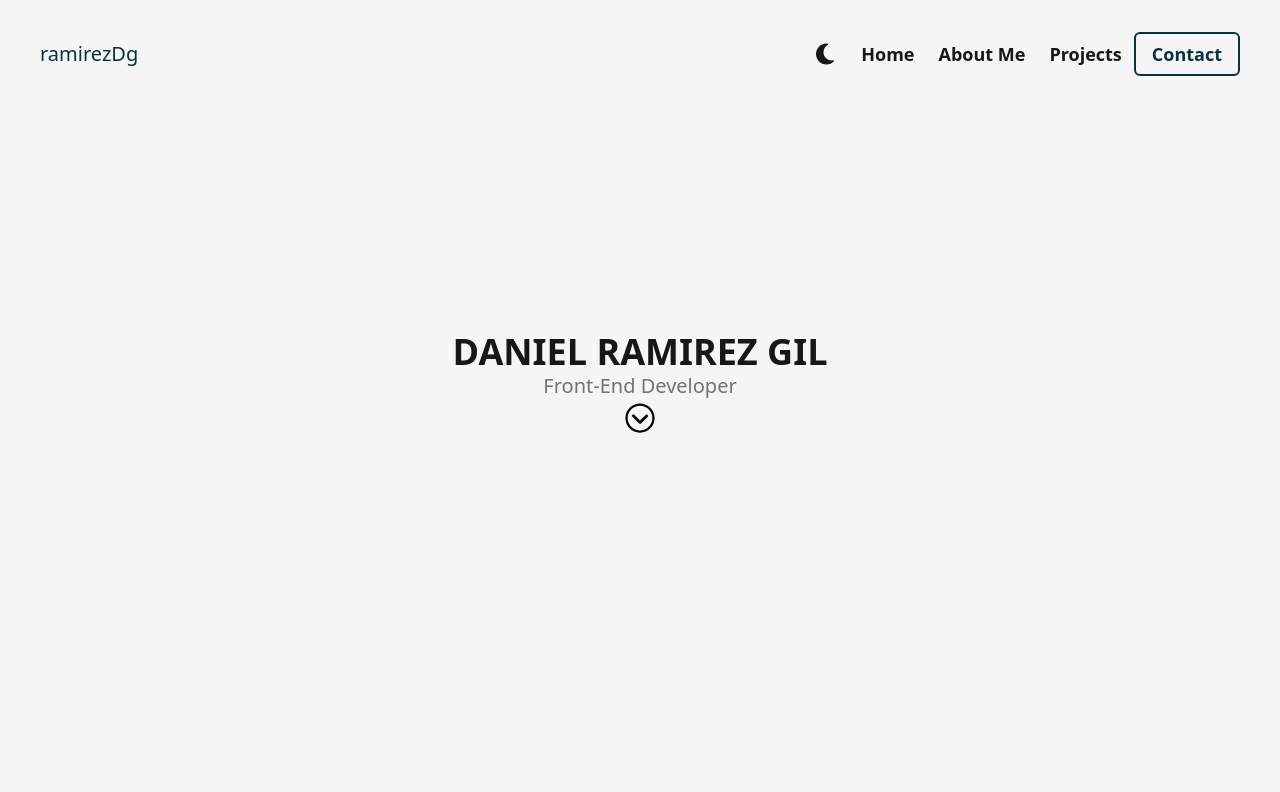
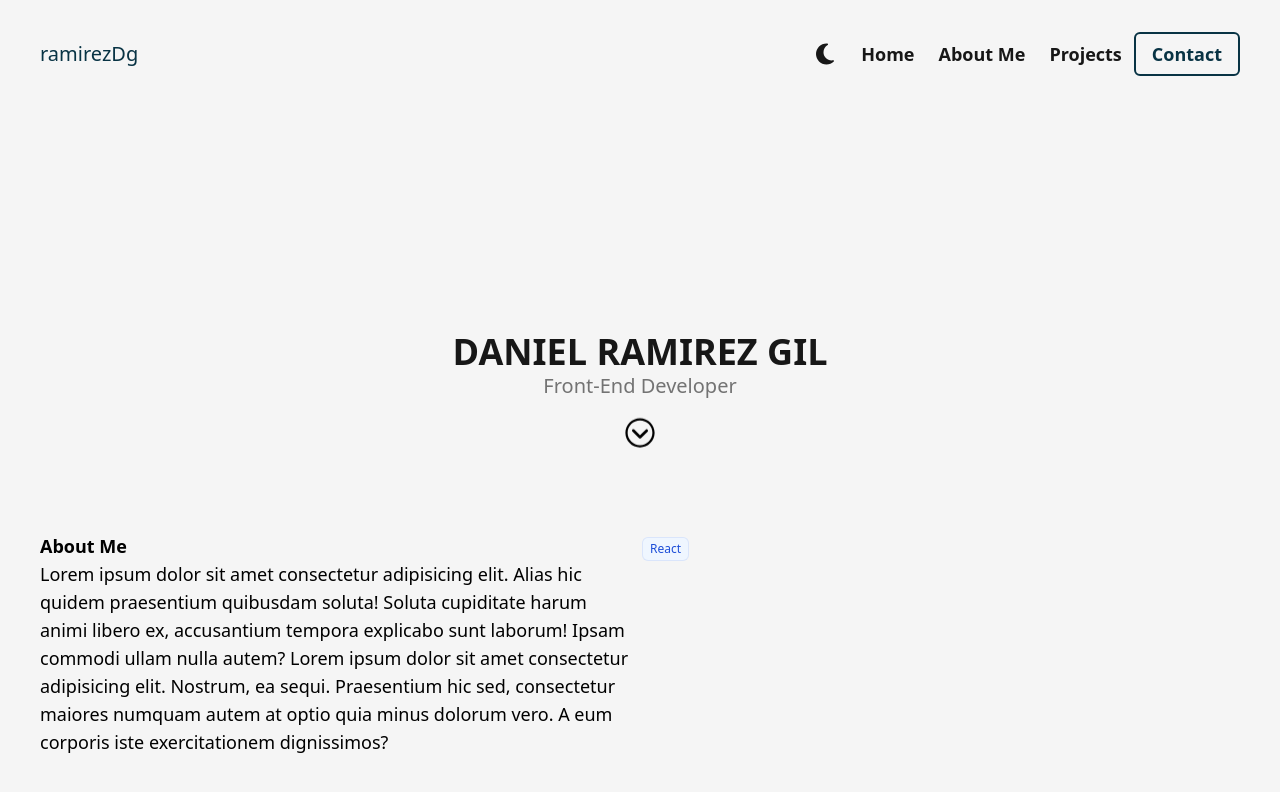
Before and after one commit to ramirezDg/ramirezDg-app, a React (Vite) app in the folder ramirezDg-app/: page / in a window 1280 px wide. Shown: the top 792 px of the page. Built offline with nearby package versions, Linux system fonts and the light colour scheme.

Commit message:
Refactor styles

```diff
--- a/ramirezDg-app/src/App.tsx
+++ b/ramirezDg-app/src/App.tsx
@@ -1,6 +1,8 @@
 // import { useState } from 'react'
 import Navbar from './components/Navbar'
+import AboutMe from './pages/AboutMe'
 import Home from './pages/Home'
+
 // import SocialM from './components/SocialM'
 
 function App() {
@@ -11,6 +13,10 @@ function App() {
       <main className='bg-neutral-100 px-10 text-lg min-h-screen'>
         <Navbar/ >
         <Home />
+        <section className='min-h-scree'>
+           <AboutMe />
+        </section>
+
       </main>
     </>
   )
--- a/ramirezDg-app/src/components/Navbar.tsx
+++ b/ramirezDg-app/src/components/Navbar.tsx
@@ -5,9 +5,9 @@ function Navbar() {
         <>
             <nav className="py-10 mb-12 flex justify-between">
                 <h1 className="text-xl text-cyan-950">ramirezDg</h1>
-                <ul className="font-semibold text-neutral-900 flex items-center">
+                <ul className="font-semibold text-neutral-900 flex items-center ">
                     <li className="cursor-pointer text-2xl text-neutral-900" ><FaMoon /></li>
-                    <li><a className="ml-6" href="#">Home</a></li>
+                    <li><a className="ml-6 " href="#">Home</a></li>
                     <li><a className="ml-6" href="#">About Me</a></li>
                     <li><a className="ml-6" href="#">Projects</a></li>
                     <li><a className="bg-neutral-100 px-4 py-2 ml-3 border-2 border-cyan-950 text-cyan-950 rounded-md" href="#">Contact</a></li>
--- a/ramirezDg-app/src/pages/AboutMe.tsx
+++ b/ramirezDg-app/src/pages/AboutMe.tsx
@@ -0,0 +1,20 @@
+
+function AboutMe() {
+    return (
+        <>
+            <section className="min-h-scree grid grid-cols-2 gap-1">
+                <div className="">
+                    <h1 className="font-semibold">About Me</h1>
+                    <p>Lorem ipsum dolor sit amet consectetur adipisicing elit. Alias hic quidem praesentium quibusdam soluta! Soluta cupiditate harum animi libero ex, accusantium tempora explicabo sunt laborum! Ipsam commodi ullam nulla autem?
+                        Lorem ipsum dolor sit amet consectetur adipisicing elit. Nostrum, ea sequi. Praesentium hic sed, consectetur maiores numquam autem at optio quia minus dolorum vero. A eum corporis iste exercitationem dignissimos?
+                    </p>
+                </div>
+                <div className="" id="Skills">
+                        <span className='inline-flex items-center rounded-md bg-blue-50 px-2 py-1 text-xs font-medium text-blue-700 ring-1 ring-inset ring-blue-700/10'>React</span>
+                    </div>
+            </section>
+        </>
+    )
+}
+
+export default AboutMe
--- a/ramirezDg-app/src/pages/Home.tsx
+++ b/ramirezDg-app/src/pages/Home.tsx
@@ -7,7 +7,7 @@ function Home() {
             <h2 className="text-4xl font-semibold uppercase text-neutral-900">Daniel Ramirez Gil</h2>
             <h3 className="text-xl text-neutral-500">Front-End Developer</h3>
             <div className="flex justify-center ">
-            <IoIosArrowDropdown className="text-4xl cursor-pointer"/>
+            <IoIosArrowDropdown className="animate-bounce text-4xl cursor-pointer mt-4"/>
             </div>
 
         </section>
--- a/ramirezDg-app/tailwind.config.js
+++ b/ramirezDg-app/tailwind.config.js
@@ -8,6 +8,9 @@ export default {
     extend: {
       fontFamily: {
         inter: ['Inter", sans-serif;']
+      },
+      screens: {
+        '2xl': '1680px'
       }
     },
   },
```
